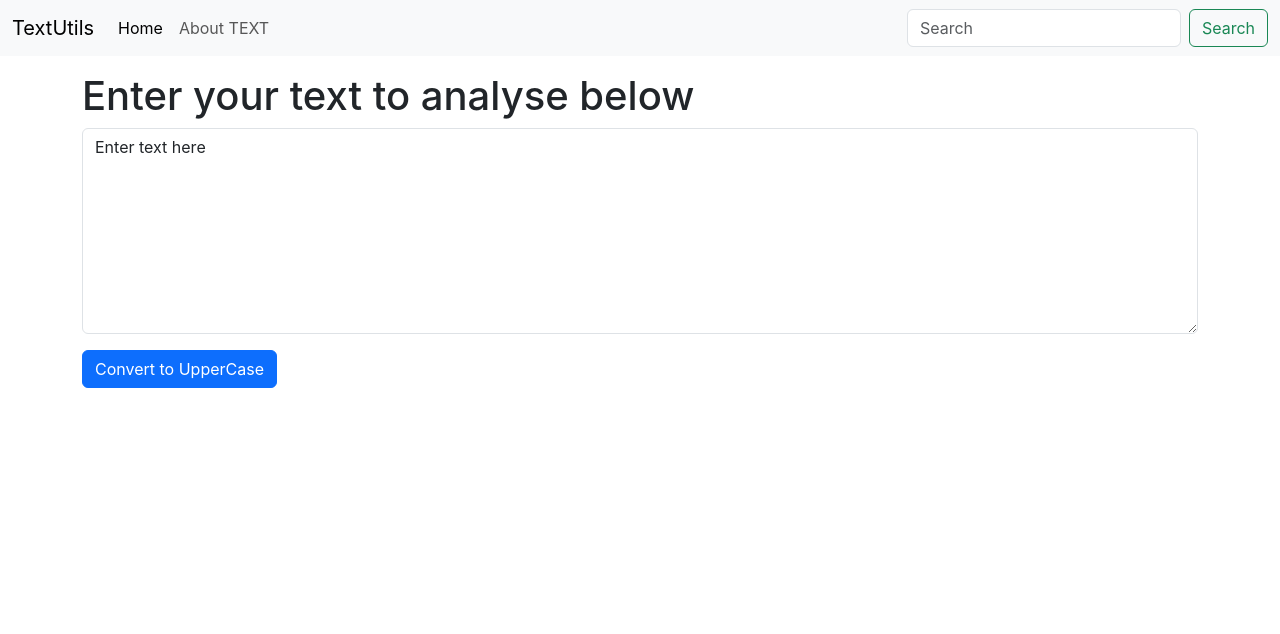
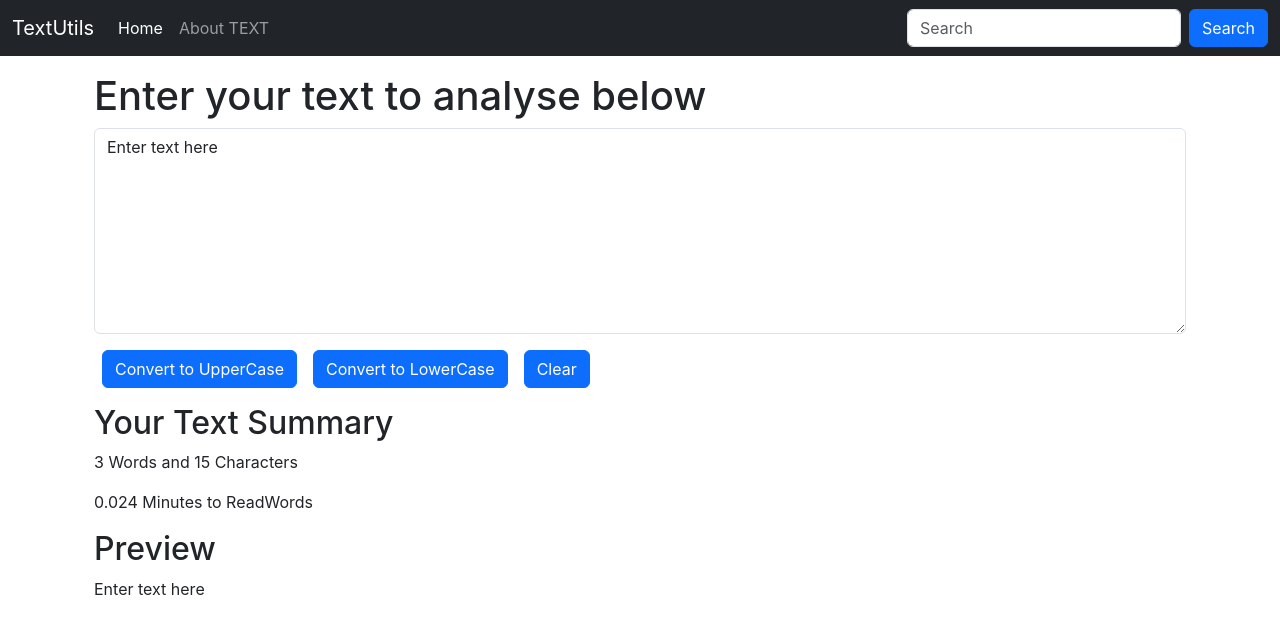
Before and after one commit to imneerajsharma/React, a React (Create React App) app in the folder React_Course/textutils/: page / in a window 1280 px wide. Shown: the top 634 px of the page. Built offline with nearby package versions, Linux system fonts and the light colour scheme.

Commit message:
Adding more Logic to TextUtils

```diff
--- a/React_Course/textutils/src/components/Navbar.js
+++ b/React_Course/textutils/src/components/Navbar.js
@@ -4,7 +4,8 @@
 
 export default function Navbar(props) {
   return (
-    <nav className="navbar navbar-expand-lg bg-body-tertiary">
+    // <nav className="navbar navbar-expand-lg bg-body-tertiary">
+    <nav className="navbar navbar-expand-lg navbar-dark bg-dark">
     <div className="container-fluid">
       <a className="navbar-brand" href="/">{props.title}</a>
       <button className="navbar-toggler" type="button" data-bs-toggle="collapse" data-bs-target="#navbarSupportedContent" aria-controls="navbarSupportedContent" aria-expanded="false" aria-label="Toggle navigation">
@@ -22,7 +23,7 @@
         </ul>
         <form className="d-flex" role="search">
           <input className="form-control me-2" type="search" placeholder="Search" aria-label="Search"/>
-          <button className="btn btn-outline-success" type="submit">Search</button>
+          <button className="btn btn-primary" type="submit">Search</button>
         </form>
       </div>
     </div>
--- a/React_Course/textutils/src/components/TextForm.js
+++ b/React_Course/textutils/src/components/TextForm.js
@@ -4,6 +4,16 @@
     const handleUpClick =() =>{
         // console.log("Uppercase was Clicked" +text);
         let newText=text.toUpperCase();
+        setText(newText);
+    }
+    const handleLoClick =() =>{
+
+        let newText=text.toLowerCase();
+        setText(newText);
+    }
+    const handleClearClick =() =>{
+
+        let newText=text.toLowerCase();
         setText(newText);
     }
     const handleOnChange =(event) =>{
@@ -17,13 +27,29 @@
 
 
   return (
-    <div>
+    <>
+    <div className="container">
         <h1>{props.heading}</h1>
         <div className="mb-3">
 
         <textarea className="form-control" value={text} onChange={handleOnChange} id="myBox" rows="8"></textarea>
+
         </div>
-        <button className="btn btn-primary" onClick={handleUpClick}>Convert to UpperCase</button>
+        <button className="btn btn-primary mx-2" onClick={handleUpClick}>Convert to UpperCase</button>
+        <button className="btn btn-primary mx-2" onClick={handleLoClick}>Convert to LowerCase</button>
+        <button className="btn btn-primary mx-2" onClick={handleClearClick}>Clear</button>
     </div>
+    <div className="container my-3">
+        <h2>Your Text Summary</h2>
+        <p>{text.split(" ").length} Words and {text.length} Characters</p>
+        <p>{0.008*text.split(" ").length} Minutes to ReadWords</p>
+        <h2>Preview</h2>
+        <p>{text}</p>
+    </div>
+
+
+    </>
+
+
   )
 }
```
